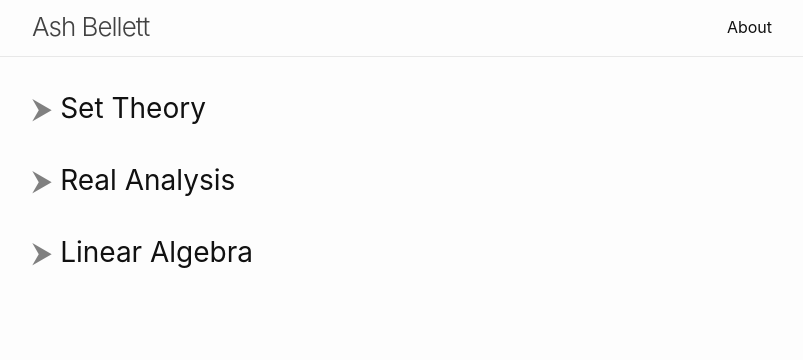
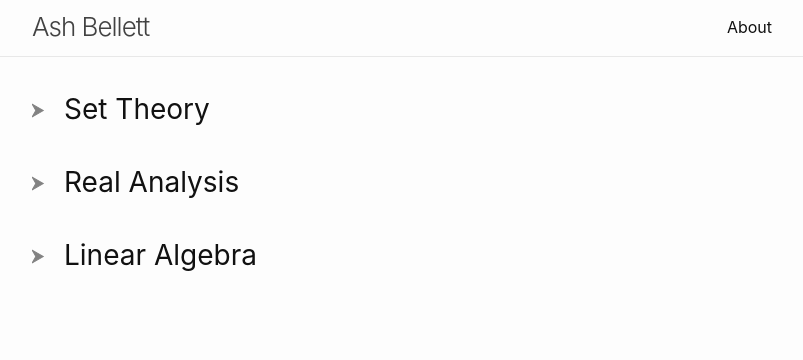
Before and after one commit to ashbellett/ashbellett.github.io, a Jekyll site: the page built from index.md, in a window 1280 px wide. Shown: the top 360 px of the page, without its empty margins (238-1041 px from the left). Built offline with Jekyll 4.4.1, drawn with Linux system fonts in a browser that asks for light colours; some web fonts are replaced.

Commit message:
Use .svg arrowheads

```diff
--- a/_layouts/home.html
+++ b/_layouts/home.html
@@ -87,14 +87,16 @@
   }
 
   .collapsible-header:before {
-    font-family: -apple-system, system-ui, BlinkMacSystemFont, "Segoe UI", "Segoe UI Emoji", "Segoe UI Symbol", "Apple Color Emoji", Roboto, Helvetica, Arial, sans-serif;
-    content: '\2B9E  ';
+    content: url('assets/svg/arrow-right.svg');
+    width: 1rem;
+    height: 1rem;
     color: grey;
   }
 
   .collapsible-header.active:before {
-    font-family: -apple-system, system-ui, BlinkMacSystemFont, "Segoe UI", "Segoe UI Emoji", "Segoe UI Symbol", "Apple Color Emoji", Roboto, Helvetica, Arial, sans-serif;
-    content: '\2B9F  ';
+    content: url('assets/svg/arrow-down.svg');
+    width: 1rem;
+    height: 1rem;
     color: grey;
   }
 
```
Also changed, not shown: assets/svg/arrow-down.svg (added), assets/svg/arrow-right.svg (added).
